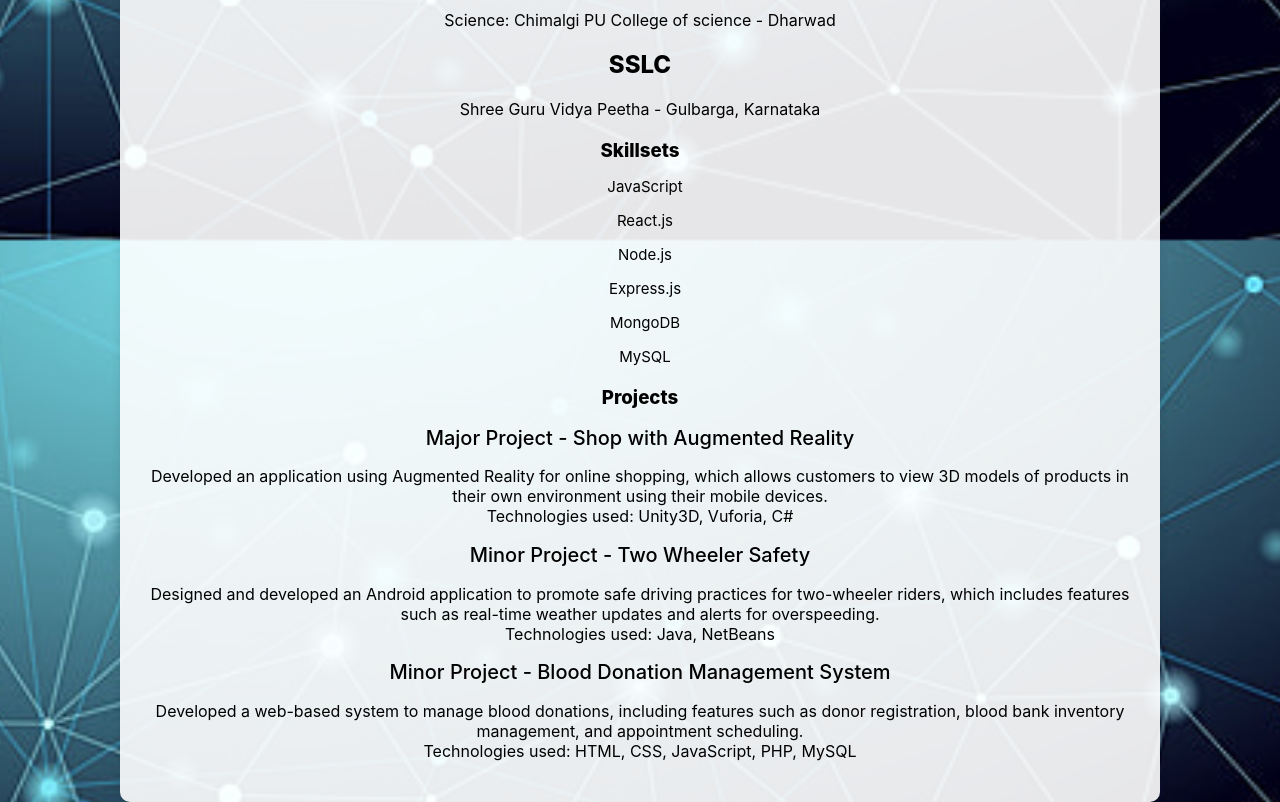
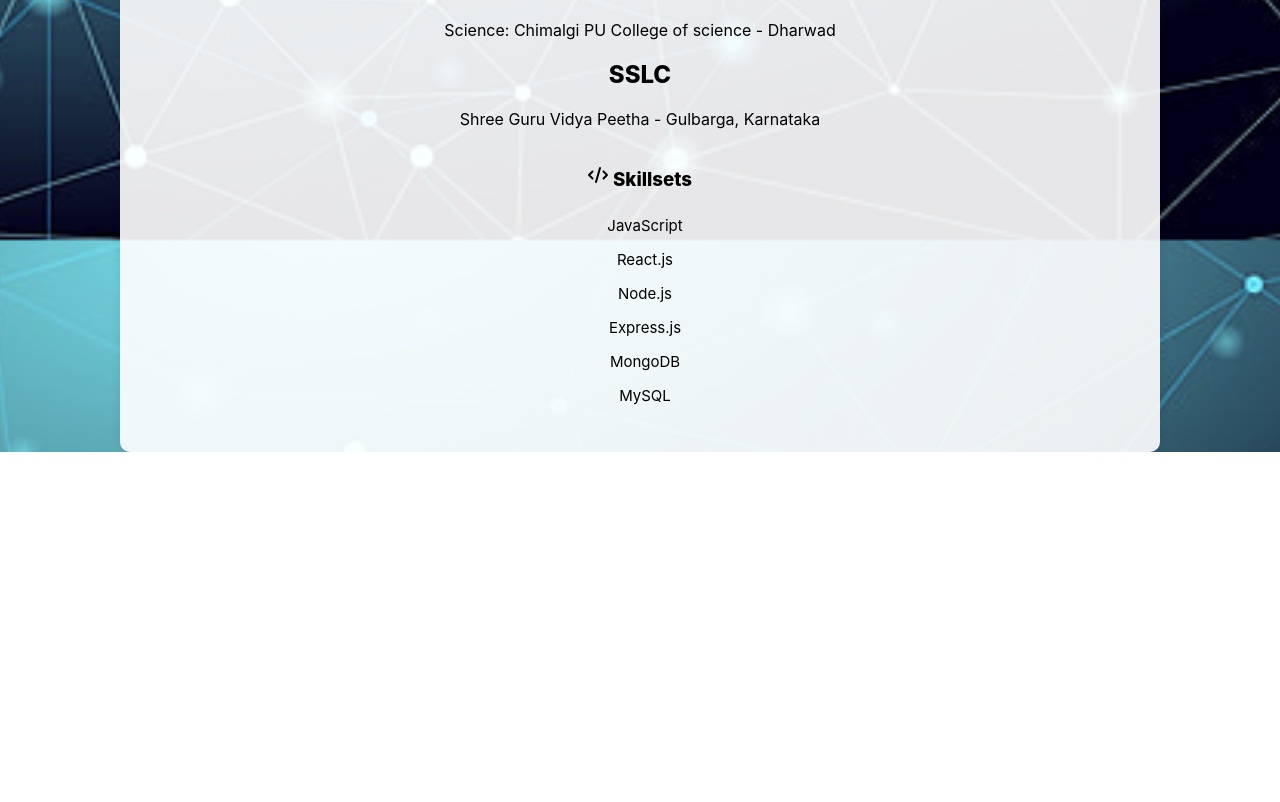
Before and after one commit to rangachimalgi/resume, a React (Create React App) app: page /resume in a window 1280 px wide. Shown: the part 560-1362 px from the top of the page. After the commit the page ends 1012 px from the top, so only its background shows below. Built offline with nearby package versions, Linux system fonts and the light colour scheme.

Commit message:
logos addition

```diff
--- a/package.json
+++ b/package.json
@@ -3,6 +3,9 @@
   "version": "0.1.0",
   "private": true,
   "dependencies": {
+    "@fortawesome/fontawesome-svg-core": "^6.4.2",
+    "@fortawesome/free-solid-svg-icons": "^6.4.2",
+    "@fortawesome/react-fontawesome": "^0.2.0",
     "@testing-library/jest-dom": "^5.16.5",
     "@testing-library/react": "^13.4.0",
     "@testing-library/user-event": "^13.5.0",
--- a/src/assests/Resume.css
+++ b/src/assests/Resume.css
@@ -1,7 +1,7 @@
 .resume-container {
     max-width: 1000px;
     margin: 80px auto 0;
-    height: 1150px;
+    height: 800px;
     padding: 20px;
     background-color: rgba(255, 255, 255, 0.9);
     border-radius: 10px;
@@ -58,6 +58,17 @@
     font-size: 20px;
   }
 
+  .icon-heading {
+    display: flex;
+    align-items: center;
+    justify-content: center;
+  }
+
+  .icon {
+    margin-right: 5px; /* Adjust the spacing between icon and heading */
+  }
+
+
   .proj{
     font-weight: 800;
   }
--- a/src/components/About.js
+++ b/src/components/About.js
@@ -1,9 +1,13 @@
 import React from "react";
 import "../assests/About.css";
+import { FontAwesomeIcon } from "@fortawesome/react-fontawesome";
+import { faUser } from "@fortawesome/free-solid-svg-icons";
+
 
 function About() {
   return (
     <div className="box">
+    <FontAwesomeIcon icon={faUser} className="icon" />
       <h1>I am Ranganath Chimalgi.</h1>
       <div className="box-content">
         <p>
--- a/src/components/Contact.js
+++ b/src/components/Contact.js
@@ -1,9 +1,12 @@
 import React from "react";
 import "../assests/Contact.css";
+import { FontAwesomeIcon } from "@fortawesome/react-fontawesome";
+import { faEnvelope } from "@fortawesome/free-solid-svg-icons";
 
 function Contact() {
   return (
     <div className="contact-container">
+      <FontAwesomeIcon icon={faEnvelope} className="icon" />
       <h2 className="contact">Contact</h2>
       <p className="para">
         You can reach out to me through the following channels:
--- a/src/components/Portfolio.js
+++ b/src/components/Portfolio.js
@@ -1,11 +1,19 @@
 import React from "react";
-import "../assests/Portfolio.css"
+import "../assests/Portfolio.css";
+import { FontAwesomeIcon } from "@fortawesome/react-fontawesome";
+import {
+  faBriefcase,
+  faBuilding,
+  faUserTie,
+} from "@fortawesome/free-solid-svg-icons";
 
 const Portfolio = () => {
   return (
     <div className="experience-container">
+      <FontAwesomeIcon icon={faBriefcase} />
       <h2>Experience</h2>
       <div className="experience-item">
+        <FontAwesomeIcon icon={faBuilding} className="company-logo" />
         <p>
           <span className="company-name">
             Company (CustomerXPs) - Software Engineer (Trainee)
@@ -48,6 +56,8 @@ const Portfolio = () => {
         </p>
       </div>
       <div className="experience-item">
+        <FontAwesomeIcon icon={faUserTie} className="freelancing-logo" />
+
         <p>
           <span className="company-name">Freelance Software Engineer</span>{" "}
           <br />
@@ -55,9 +65,8 @@ const Portfolio = () => {
           a web application using MERN for a client who owns an Engineering shop
           for electricals. <br />
           - Collaborated closely with the client to understand requirements and
-          implement custom features. <br />
-          - Currently working on enhancements and updates for the same project.{" "}
-          <br />
+          implement custom features. <br />- Currently working on enhancements
+          and updates for the same project. <br />
         </p>
       </div>
       <div className="experience-item">
--- a/src/components/Resume.js
+++ b/src/components/Resume.js
@@ -1,12 +1,17 @@
 import React from "react";
 import "../assests/Resume.css";
+import { FontAwesomeIcon } from "@fortawesome/react-fontawesome";
+import { faUser, faCode } from "@fortawesome/free-solid-svg-icons";
 
 function Resume() {
   return (
     <div className="resume-container">
       {/* Personal Details */}
       <section className="resume-section">
-        <h3 className="proj">About me</h3>
+        <div className="icon-heading">
+          <FontAwesomeIcon icon={faUser} className="icon" />
+          <h3 className="proj">About me</h3>
+        </div>
         <p className="para-first">
           Name: Ranganath Chimalgi <br />
           "I am a diligent professional seeking opportunities in MERN / React
@@ -21,7 +26,9 @@ function Resume() {
       </section>
       {/* Education */}
       <section className="resume-section">
-        <h3 className="proj">Education</h3>
+        <div className="education-header">
+          <h3 className="proj"> 🎓Education</h3>
+        </div>
         <h1 className="proj">Bachelor of Engineering</h1>
         Information Science And Engineering SDM College of Engineering and
         Technology - Dharwad
@@ -32,7 +39,10 @@ function Resume() {
       </section>
       {/* Skills */}
       <section className="resume-section">
-        <h3 className="proj">Skillsets</h3>
+        <div className="icon-heading">
+          <FontAwesomeIcon icon={faCode} className="icon" />
+          <h3 className="proj">Skillsets</h3>
+        </div>
         <h1 className="skill">
           <p>JavaScript</p>
           <p>React.js</p>
@@ -40,47 +50,8 @@ function Resume() {
           <p>Express.js</p>
           <p>MongoDB</p>
           <p>MySQL</p>
-          {/* Add more skills as needed */}
         </h1>
       </section>
-      {/* Projects */}
-      <section className="resume-section">
-        <h3 className="proj">Projects</h3>
-
-        <h1 className="project-heading">
-          {" "}
-          Major Project - Shop with Augmented Reality
-        </h1>
-        <p>
-          Developed an application using Augmented Reality for online shopping,
-          which allows customers to view 3D models of products in their own
-          environment using their mobile devices.
-          <br />
-          Technologies used: Unity3D, Vuforia, C#
-        </p>
-
-        <h1 className="project-heading">Minor Project - Two Wheeler Safety</h1>
-        <p>
-          Designed and developed an Android application to promote safe driving
-          practices for two-wheeler riders, which includes features such as
-          real-time weather updates and alerts for overspeeding.
-          <br />
-          Technologies used: Java, NetBeans
-        </p>
-
-        <h1 className="project-heading">
-          Minor Project - Blood Donation Management System
-        </h1>
-        <p>
-          Developed a web-based system to manage blood donations, including
-          features such as donor registration, blood bank inventory management,
-          and appointment scheduling.
-          <br />
-          Technologies used: HTML, CSS, JavaScript, PHP, MySQL
-        </p>
-
-        {/* Add more projects as needed */}
-      </section>{" "}
     </div>
   );
 }
```
Also changed, not shown: 1 other file (tests, documents, lock files or other folders).
